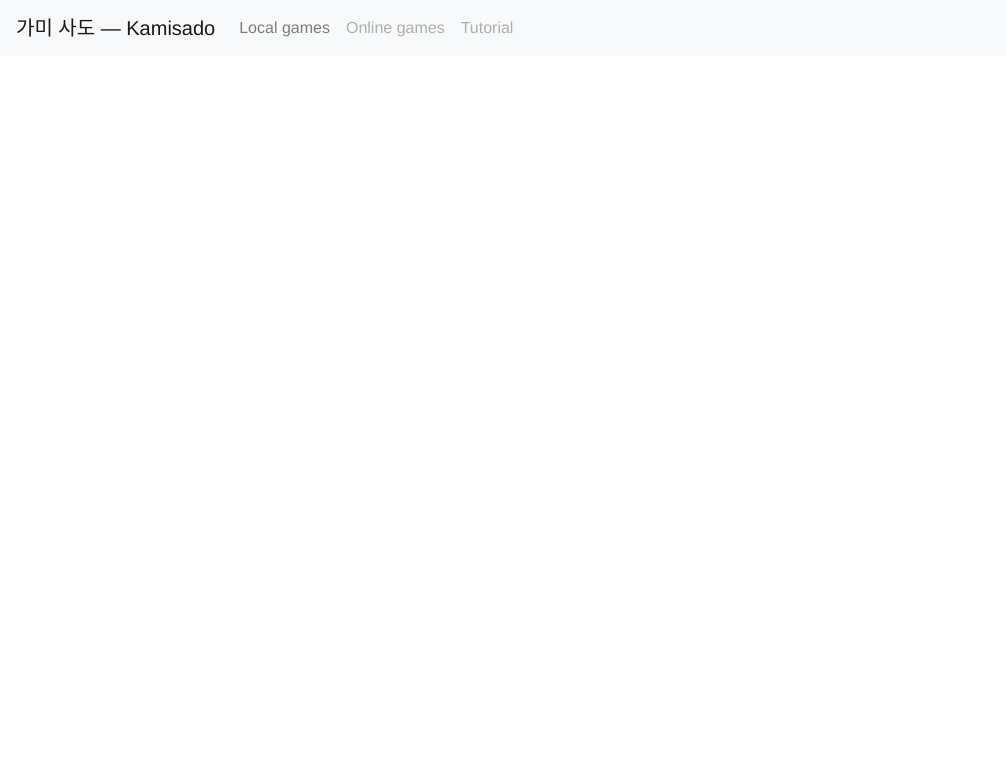
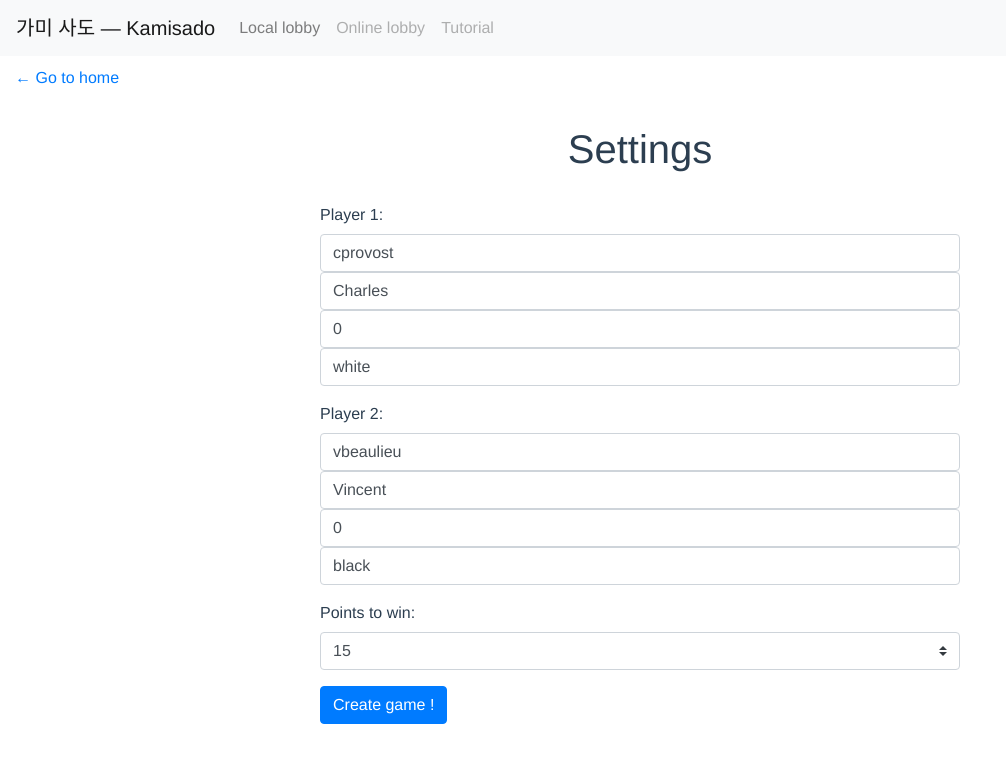
Before and after one commit to stlows/kamisado, a Vue app: page /#/local/settings in a window 1280 px wide. Shown: the top 762 px of the page, without its empty margins (0-1006 px from the left). Built offline with nearby package versions, Linux system fonts and the light colour scheme.

Commit message:
settings et ajout vuex pour les notifications

```diff
--- a/package.json
+++ b/package.json
@@ -16,7 +16,8 @@
     "vue-class-component": "^6.0.0",
     "vue-property-decorator": "^8.0.0",
     "vue-resource": "^1.5.1",
-    "vue-router": "^3.0.1"
+    "vue-router": "^3.0.1",
+    "vuex": "^3.1.1"
   },
   "devDependencies": {
     "@vue/cli-plugin-babel": "^3.5.0",
--- a/src/App.vue
+++ b/src/App.vue
@@ -7,16 +7,17 @@
 
       <b-collapse id="nav-collapse" is-nav>
         <b-navbar-nav>
-          <b-nav-item to="/local/lobby">Local games</b-nav-item>
-          <b-nav-item to="/online/lobby" disabled title="Not yet implemented...">Online games</b-nav-item>
+          <b-nav-item to="/local/lobby">Local lobby</b-nav-item>
+          <b-nav-item to="/online/lobby" disabled title="Not yet implemented...">Online lobby</b-nav-item>
           <b-nav-item to="/tutorial" disabled title="Not yet implemented...">Tutorial</b-nav-item>
         </b-navbar-nav>
       </b-collapse>
     </b-navbar>
-    <router-view @notify="notify"/>
+    <router-link to="/" class="home-link" v-if="$router.history.current.name !== 'home'">← Go to home </router-link>
+    <router-view/>
     <div id="notifications-panel" class="panel">
       <div v-for="notification in notifications" :key="notification.id">
-        <b-alert :variant="notification.variant" dismissible :show="2" fade>{{notification.message}}</b-alert>
+        <b-alert :variant="notification.variant" dismissible :show="2" fade>{{ notification.message }}</b-alert>
       </div>
     </div>
   </div>
@@ -24,21 +25,11 @@
 <script>
 export default {
   data() {
-    return {
-      notifications: []
-    };
+    return {}
   },
-  methods: {
-    notify(_notification) {
-      let notification = {
-        message: _notification.message,
-        variant:
-          typeof _notification.variant === "undefined"
-            ? "info"
-            : _notification.variant,
-        id: "notification" + Date.now()
-      };
-      this.notifications.push(notification);
+  computed: {
+    notifications(){
+      return this.$store.state.notifications;
     }
   }
 };
@@ -49,12 +40,12 @@ export default {
   font-family: "Avenir", Helvetica, Arial, sans-serif;
   -webkit-font-smoothing: antialiased;
   -moz-osx-font-smoothing: grayscale;
-  text-align: center;
   color: #2c3e50;
   padding-bottom: 30px;
 }
 h1.header {
   margin: 30px 0;
+  text-align:center;
 }
 #notifications-panel {
   position: fixed;
@@ -72,4 +63,14 @@ h1.header {
 .fade-leave-to {
   opacity: 0;
 }
+.home-link {
+  margin-top: 5px;
+  margin-left: 5px;
+  padding: 5px 10px;
+  display:inline-block;
+  border-radius:10px;
+  &:hover{
+    background-color: #fafafa;
+  }
+}
 </style>
--- a/src/components/Board.vue
+++ b/src/components/Board.vue
@@ -340,7 +340,7 @@ export default {
         //     : data.possibleMovesArray;
         this.moves = typeof round.moves === "undefined" ? [] : round.moves;
 
-        this.$emit("notify", {
+        this.$store.commit("notify", {
           message: "✓ Round loaded",
           variant: "success"
         });
--- a/src/main.ts
+++ b/src/main.ts
@@ -1,4 +1,5 @@
 import Vue from "vue";
+import Vuex from "vuex";
 import BootstrapVue from "bootstrap-vue";
 import App from "./App.vue";
 import router from "./router";
@@ -11,8 +12,29 @@ axios.defaults.baseURL = "https://kamisado-40f99.firebaseio.com/";
 Vue.config.productionTip = false;
 
 Vue.use(BootstrapVue);
+Vue.use(Vuex);
+
+const store = new Vuex.Store({
+  state: {
+    notifications: [] as any
+  },
+  mutations: {
+    notify(state, _notification) {
+      let notification = {
+        message: _notification.message,
+        variant:
+          typeof _notification.variant === "undefined"
+            ? "info"
+            : _notification.variant,
+        id: "notification" + Date.now()
+      };
+      state.notifications.push(notification);
+    }
+  }
+})
 
 new Vue({
   router,
+  store,
   render: h => h(App)
 }).$mount("#app");
--- a/src/router.ts
+++ b/src/router.ts
@@ -17,6 +17,11 @@ export default new Router({
       component: () => import("./views/LocalLobby.vue")
     },
     {
+      path: "/local/settings",
+      name: "local/settings",
+      component: () => import("./views/Settings.vue")
+    },
+    {
       path: "/local/game",
       name: "local/game",
       component: () => import("./views/LocalGame.vue"),
--- a/src/views/Game.vue
+++ b/src/views/Game.vue
@@ -32,12 +32,9 @@ export default {
     }
   },
   methods: {
-    notify(e) {
-      this.$emit("notify", e);
-    },
     winRound(e) {
       this.scores[e.playerId] += e.points;
-      this.$emit("notify", {
+      this.$store.commit("notify", {
         message: this.users[e.playerId].username + " wins the round!",
         variant: "success"
       });
@@ -51,7 +48,7 @@ export default {
         this.game.scores = data.scores;
         this.game.users = data.users;
         this.game.rounds = data.rounds;
-        this.$emit("notify", {
+        this.$store.commit("notify", {
           message: "✓ Game loaded",
           variant: "success"
         });
@@ -66,7 +63,7 @@ export default {
           users: this.users
         })
         .then(res => {
-          this.$emit("notify", {
+          this.$store.commit("notify", {
             message: "✓ Game saved",
             variant: "success"
           });
@@ -81,7 +78,7 @@ export default {
           selectedTowerId: round.selectedTowerId
         })
         .then(res => {
-          this.$emit("notify", {
+          this.$store.commit("notify", {
             message: "✓ Round saved",
             variant: "success"
           });
--- a/src/views/Home.vue
+++ b/src/views/Home.vue
@@ -1,15 +1,15 @@
 <template>
   <div>
-    <h1 class="header">Kamisado</h1>
+    <h1 class="header">가미 사도 &mdash; Kamisado</h1>
     <ul class="list-group container">
       <li class="list-group-item">
-        <a @click.prevent="localLobby" href="#">Local games</a>
+        <b-link to="/local/lobby">Local lobby</b-link>
       </li>
       <li class="list-group-item">
-        <a @click.prevent="localLobby" href="#">Online games</a>
+        <b-link to="/online/lobby" :disabled="true" title="Not yet implemented...">Online lobby</b-link>
       </li>
       <li class="list-group-item">
-        <a @click.prevent="localLobby" href="#">Tutorial</a>
+        <b-link to="/tutorial" :disabled="true" title="Not yet implemented...">Tutorial</b-link>
       </li>
     </ul>
   </div>
@@ -24,4 +24,9 @@ export default {
 </script>
 
 <style>
+a.disabled {
+  opacity: 0.5;
+  cursor:default;
+  text-decoration: none;
+}
 </style>
--- a/src/views/LocalLobby.vue
+++ b/src/views/LocalLobby.vue
@@ -1,13 +1,13 @@
 <template>
   <div>
-    <h1 class="header">Local games</h1>
+    <h1 class="header">Local lobby</h1>
     <button
       class="btn btn-large btn-primary"
       @click="newGameVsAi"
       disabled
       title="Not yet implemented..."
-    >Vs. AI</button>
-    <button class="btn btn-large btn-primary" @click="newGameVsHuman">Vs. Human</button>
+    >New game vs. AI</button>
+    <button class="btn btn-large btn-primary" @click="newGameVsHuman">New game vs. Human</button>
   </div>
 </template>
 
@@ -16,17 +16,7 @@ export default {
   methods: {
     newGameVsAi() {},
     newGameVsHuman() {
-      let vusers = [
-        { username: "cprovost", name: "Charles", score: 0, color: "white" },
-        { username: "vbeaulieu", name: "Vincent", score: 0, color: "black" }
-      ];
-      let settings = {
-        pointsToWin: 15
-      };
-      this.$router.push({
-        name: "local/game",
-        params: { users: vusers, settings: settings }
-      });
+      this.$router.push({name: "local/settings"});
     }
   }
 };
--- /dev/null
+++ b/src/views/Settings.vue
@@ -0,0 +1,62 @@
+<template>
+    <div id="settings">
+    <h1 class="header">Settings</h1>
+        <b-form @submit="onSubmit">
+        <b-form-group label="Player 1:">
+            <b-form-input v-model="users[0].username" placeholder="Username"></b-form-input>
+            <b-form-input v-model="users[0].name" placeholder="Name"></b-form-input>
+            <b-form-input v-model="users[0].score" placeholder="Score"></b-form-input>
+            <b-form-input v-model="users[0].color" placeholder="Color"></b-form-input>
+        </b-form-group>
+        <b-form-group label="Player 2:">
+            <b-form-input v-model="users[1].username" placeholder="Username"></b-form-input>
+            <b-form-input v-model="users[1].name" placeholder="Name"></b-form-input>
+            <b-form-input v-model="users[1].score" placeholder="Score"></b-form-input>
+            <b-form-input v-model="users[1].color" placeholder="Color"></b-form-input>
+        </b-form-group>
+
+    <b-form-group label="Points to win:">
+        <b-form-select v-model="settings.pointsToWin" :options="pointsToWinOptions"></b-form-select>
+    </b-form-group>
+
+            <b-button type="submit" variant="primary">Create game !</b-button>
+        </b-form>
+    </div>
+</template>
+
+<script>
+export default {
+    data(){
+        return {
+            pointsToWinOptions: [1,3,7,15],
+            settings: {
+                pointsToWin: 15
+            },
+            users:[
+                { username: "cprovost", name: "Charles", score: 0, color: "white" },
+                { username: "vbeaulieu", name: "Vincent", score: 0, color: "black" }
+            ]
+
+        }
+    },
+    methods: {
+      onSubmit(evt) {
+        evt.preventDefault()
+        this.$store.commit('notify', {
+          message: "✓ New game created locally",
+          variant: "success"
+        })
+        this.$router.push({
+            name: "local/game",
+            params: { users: this.users, settings: this.settings }
+        });
+      }
+    }
+}
+</script>
+
+<style lang="scss">
+    #settings{
+        margin:0 25%;
+    }
+</style>
--- /dev/null
+++ b/vue.config.js
@@ -0,0 +1,5 @@
+module.exports = {
+    devServer: {
+        host:"localhost"
+    }
+}
```
Also changed, not shown: 1 other file (tests, documents, lock files or other folders).
